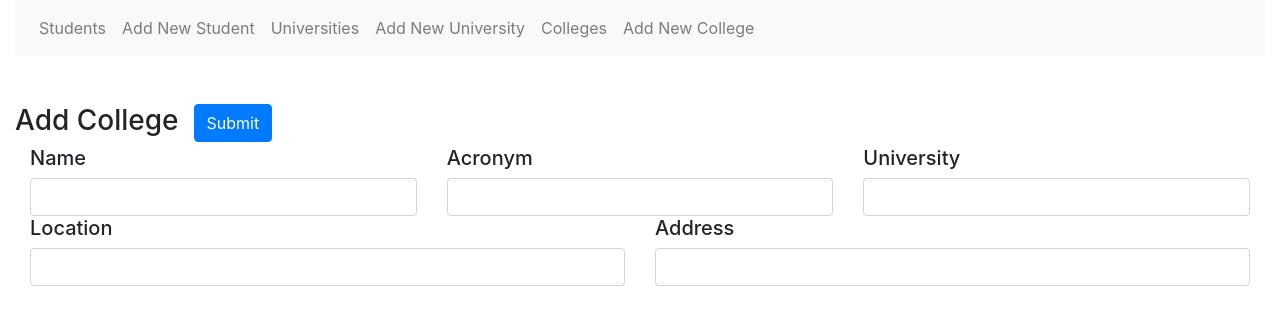
After one commit to RaulMurgaPSL/PIP-University-Administration-System, a Flask app: page /addcollege in a window 1280 px wide. The commit adds this page. Shown: the top 325 px of the page. Run offline with Flask 2, Linux system fonts and the light colour scheme; some libraries are stand-ins or nearby versions.

Commit message:
Colleges

```diff
--- a/PIP_WebApp/forms.py
+++ b/PIP_WebApp/forms.py
@@ -25,3 +25,12 @@ class AddUniversityForm(FlaskForm):
     address = StringField('Address', validators=[DataRequired()])
     location = StringField('Location', validators=[DataRequired()])
     submit = SubmitField('Submit')
+
+
+class AddCollegeForm(FlaskForm):
+    name = StringField('Name', validators=[DataRequired()])
+    acronym = StringField('Acronym', validators=[DataRequired()])
+    address = StringField('Address', validators=[DataRequired()])
+    location = StringField('Location', validators=[DataRequired()])
+    university = StringField('University', validators=[DataRequired()])
+    submit = SubmitField('Submit')
--- a/PIP_WebApp/routes.py
+++ b/PIP_WebApp/routes.py
@@ -145,3 +145,28 @@ def delete_university(university_id):
         return render_template('delete_university.html', form=form, university_id=university_id, acronym=university.acronym)
     flash(f'University with id {university_id} does not exit')
     return redirect(url_for('universities'))
+
+
+# *********************************************************** Colleges ****************************************************************
+@app.route('/colleges')
+def colleges():
+    colleges = models.College.query.all()
+    return render_template('colleges.html', colleges=colleges)
+
+
+@app.route('/addcollege', methods=['GET', 'POST'])
+def addcollege():
+    form = forms.AddCollegeForm()
+    if form.validate_on_submit():
+        college = models.College(name=form.name.data,
+                                acronym=form.acronym.data,
+                                created_at=datetime.utcnow(),
+                                address=form.address.data,
+                                location=form.location.data,
+                                University=form.university.data
+                                )
+        db.session.add(college)
+        db.session.commit()
+        flash('College added')
+        return redirect(url_for('colleges'))
+    return render_template('addcollege.html', form=form)
--- /dev/null
+++ b/PIP_WebApp/templates/addcollege.html
@@ -0,0 +1,39 @@
+{% extends "base.html" %}
+
+{% block main %}
+<div class="container-fluid">
+  <form action="{{ url_for('addcollege') }}" method="post">
+    {{ form.csrf_token }}
+    <div class="row">
+      <h3>Add College</h3>
+      <div class="col">
+        {{ form.submit(class="btn btn-primary") }}
+      </div>
+    </div>
+    <div class="row">
+      <div class="col">
+        <h5> Name </h5>
+        {{ form.name(class="form-control") }}
+      </div>
+      <div class="col">
+        <h5> Acronym </h5>
+        {{ form.acronym(class="form-control") }}
+      </div>
+      <div class="col">
+        <h5> University </h5>
+        {{ form.university(class="form-control") }}
+      </div>
+    </div>
+    <div class="row">
+      <div class="col">
+        <h5> Location </h5>
+        {{ form.location(class="form-control") }}
+      </div>
+      <div class="col">
+        <h5> Address </h5>
+        {{ form.address(class="form-control") }}
+      </div>
+    </div>
+  </form>
+</div>
+{% endblock %}
--- a/PIP_WebApp/templates/base.html
+++ b/PIP_WebApp/templates/base.html
@@ -18,6 +18,8 @@
           <li class="nav-item"><a href="{{ url_for('addstudent') }}" class="nav-link">Add New Student</a></li>
           <li class="nav-item"><a href="{{ url_for('universities') }}" class="nav-link">Universities</a></li>
           <li class="nav-item"><a href="{{ url_for('adduniversity') }}" class="nav-link">Add New University</a></li>
+          <li class="nav-item"><a href="{{ url_for('colleges') }}" class="nav-link">Colleges</a></li>
+          <li class="nav-item"><a href="{{ url_for('addcollege') }}" class="nav-link">Add New College</a></li>
         </ul>
       </nav>
       <br>
```
Also changed, not shown: PIP_WebApp/models.py (+7 -1 lines), PIP_WebApp/templates/colleges.html (added, +14 -0 lines).
